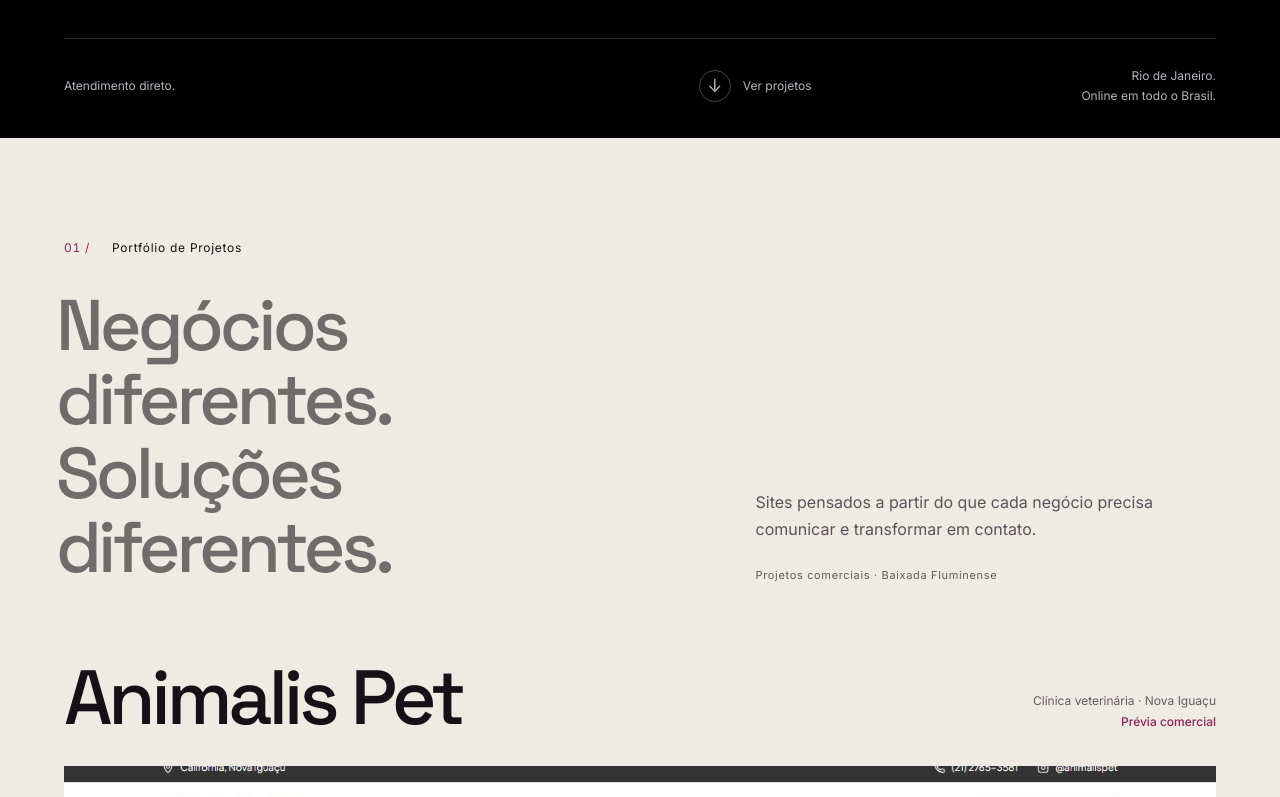
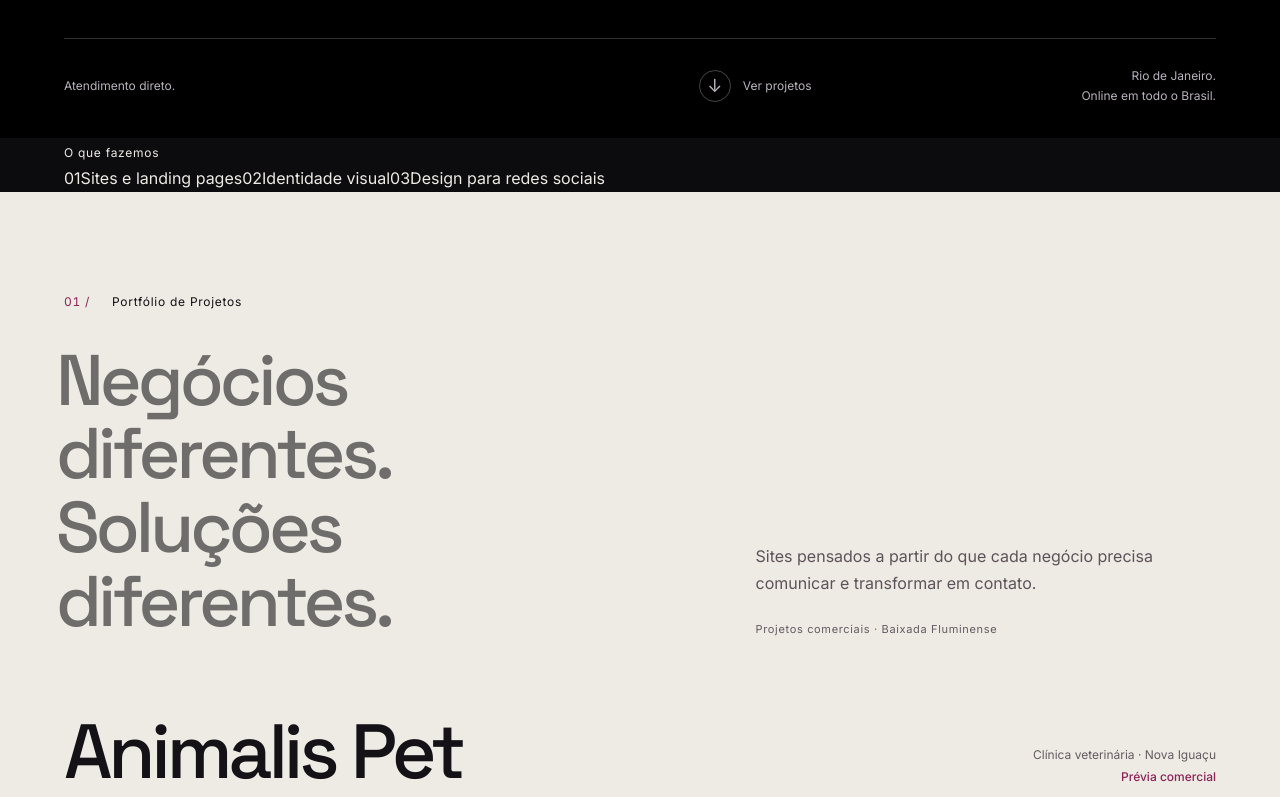
Before and after one commit to agenciamello/agencia-mello, a React (Vite) app: page / in a window 1280 px wide. Shown: the part 780-1577 px from the top of the page. Built offline with nearby package versions, Linux system fonts and the light colour scheme.

Commit message:
feat: orienta servicos antes do portfolio

```diff
--- a/src/pages/HomePage.tsx
+++ b/src/pages/HomePage.tsx
@@ -12,6 +12,23 @@ const processSteps = [
   ['04','Aprova, ajusta e publica','Até duas rodadas de ajustes e publicação.'],
 ];
 
+const serviceOrientation = [
+  ['01','Sites e landing pages','web'],
+  ['02','Identidade visual','marca'],
+  ['03','Design para redes sociais','conteudo'],
+];
+
+function ServiceOrientation() {
+  return <section className="home-service-orientation" aria-label="Serviços da Agência Mello">
+    <div className="wrap">
+      <span className="micro">O que fazemos</span>
+      <nav className="home-service-links" aria-label="Ir para serviços">
+        {serviceOrientation.map(([number,label,id])=><a href={`#servico-${id}`} key={id}><span>{number}</span>{label}</a>)}
+      </nav>
+    </div>
+  </section>;
+}
+
 function ProcessHeadline() {
   return <h2 className="process-typewriter" aria-label="Do primeiro papo à entrega, você acompanha cada etapa.">{processHeadline.map((line,lineIndex)=><span className="process-typewriter-line" key={line}>{line.split(' ').map((word,wordIndex)=><span className="process-typewriter-word" aria-hidden="true" key={`${lineIndex}-${wordIndex}`}>{Array.from(word).map((char,charIndex)=><span className="process-typewriter-char" key={`${lineIndex}-${wordIndex}-${charIndex}`}>{char}</span>)}</span>)}{lineIndex===processHeadline.length-1&&<span className="process-typewriter-caret" aria-hidden="true"/>}</span>)}</h2>;
 }
@@ -20,6 +37,7 @@ export function HomePage() {
   usePageTitle('Agência Mello | Sites, marca e conteúdo pra pequenos negócios');
   return <StudioShell>
     <ExperienceHero/>
+    <ServiceOrientation/>
     <ExperiencePortfolio/>
     <div className="capability-ribbon" role="img" aria-label="Site no ar, marca coerente, post com cara de marca e atendimento direto"><div className="ribbon-track" aria-hidden="true">{[0,1].map(i=><span key={i}>SITE NO AR <i>·</i> MARCA COERENTE <i>·</i> POST COM CARA DE MARCA <i>·</i> ATENDIMENTO DIRETO <i>·</i> </span>)}</div></div>
     <ExperienceServices/>
```
